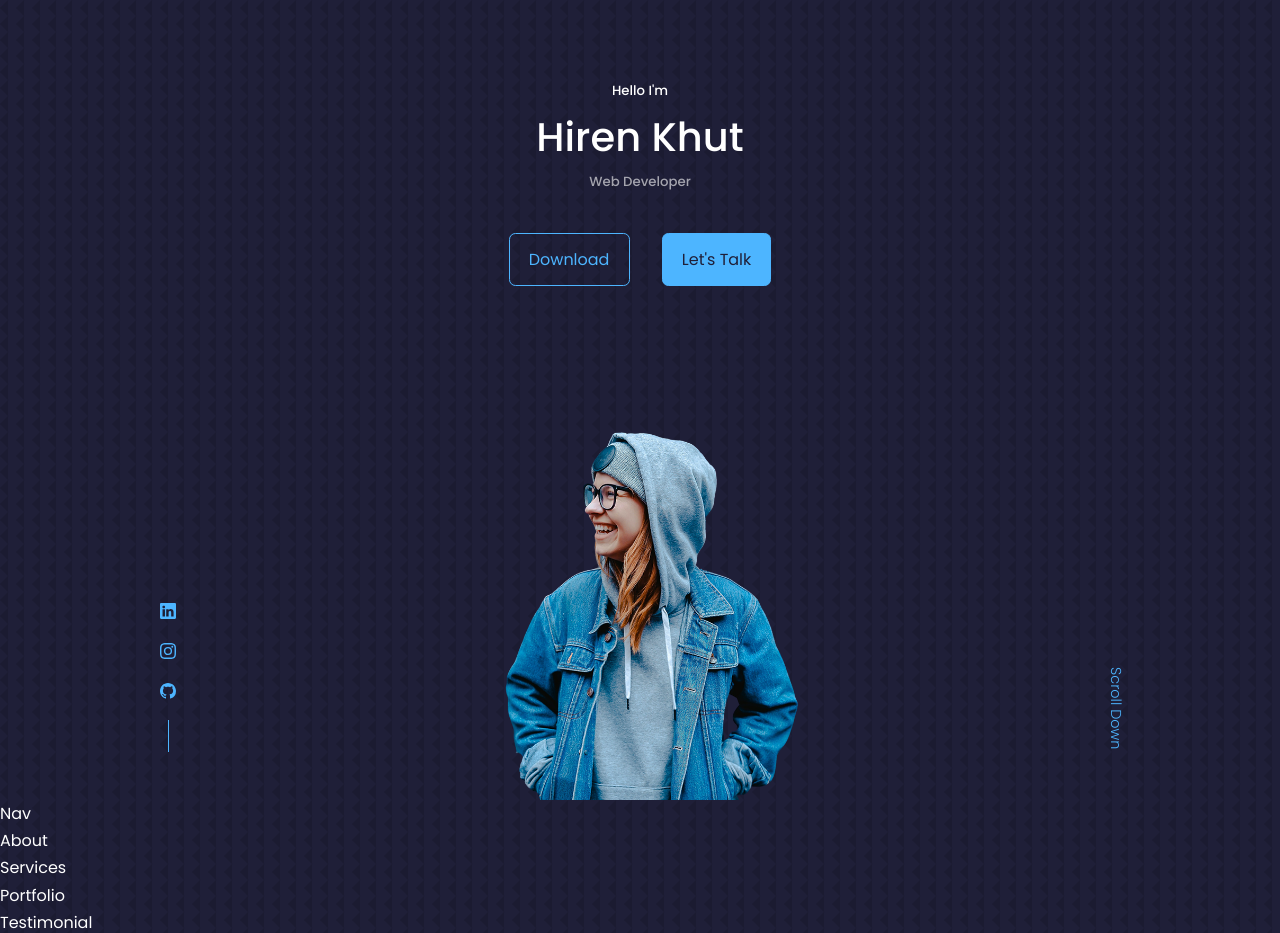
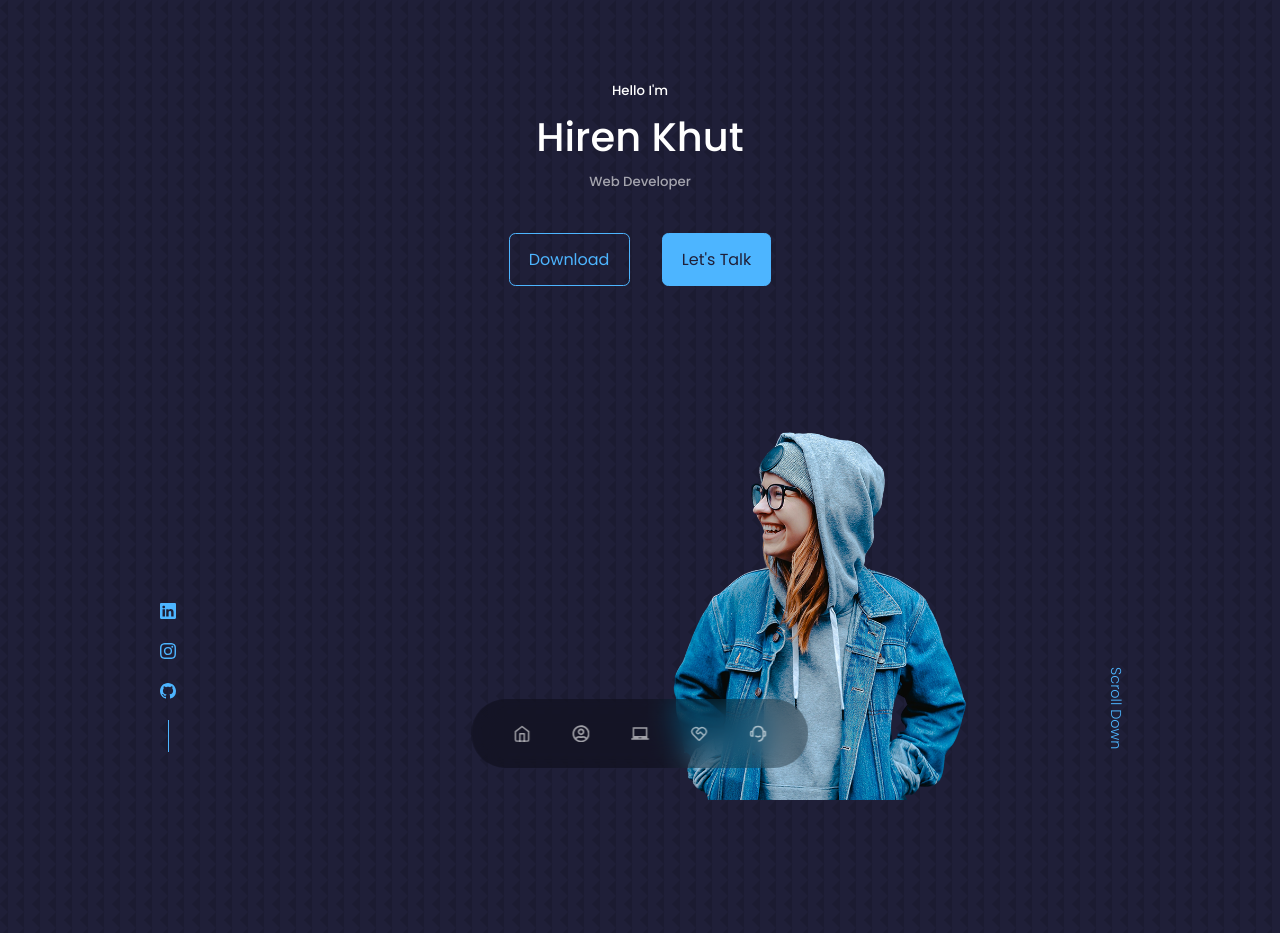
Before and after one commit to Hp92663/portfolio, a React (Create React App) app: page / in a window 1280 px wide. Shown: the top 933 px of the page. Built offline with nearby package versions, Linux system fonts and the light colour scheme.

Commit message:
complete 'nav' Section

```diff
--- a/src/components/about/About.js
+++ b/src/components/about/About.js
@@ -3,7 +3,7 @@
 
 const About = () => {
   return (
-    <div>About</div>
+    <section id='about'>About</section>
   )
 }
 
--- a/src/components/contact/Contact.js
+++ b/src/components/contact/Contact.js
@@ -3,7 +3,7 @@
 
 const Contact = () => {
   return (
-    <div>Contact</div>
+    <section id='contact'>Contact</section>
   )
 }
 
--- a/src/components/header/header.css
+++ b/src/components/header/header.css
@@ -41,12 +41,14 @@
 
 /* ME */
 
+
+
 .me {
     background-color: linear-gradient(var(--color-primary), transparent);
     width: 22rem;
     height: 30rem;
     position: absolute;
-    left: 32.5%;
+    left: 50%;
     margin-top: 4rem;
     align-items: center;
     border-radius: 12rem 12rem 0 0;
@@ -81,6 +83,10 @@
         height: 100vh;
     }
 
+    .me {
+        margin-left: 32px;
+    }
+
     .header_social,
     .scroll_down {
         display: none;
--- a/src/components/nav/Nav.js
+++ b/src/components/nav/Nav.js
@@ -1,9 +1,22 @@
 import React from 'react'
 import './nav.css'
 
+import { FiHome } from "react-icons/fi";
+import { FaRegUserCircle } from "react-icons/fa";
+import { MdLaptopChromebook } from "react-icons/md";
+import { RiServiceLine } from "react-icons/ri";
+import { RiCustomerService2Line } from "react-icons/ri";
+
+
 const Nav = () => {
   return (
-    <div>Nav</div>
+    <nav>
+        <a href='#'><FiHome /></a>
+        <a href='#about'><FaRegUserCircle /></a>
+        <a href='#experience'><MdLaptopChromebook /></a>
+        <a href='#service'><RiServiceLine /></a>
+        <a href='#contact'><RiCustomerService2Line /></a>
+    </nav>
   )
 }
 
--- a/src/components/nav/nav.css
+++ b/src/components/nav/nav.css
@@ -0,0 +1,33 @@
+nav {
+    background: rgba(0, 0, 0, 0.3);
+    width: max-content;
+    display: block;
+    padding: 0.7rem 1.7rem;
+    z-index: 2;
+    position: fixed;
+    left: 50%;
+    transform: translateX(-50%);
+    bottom: 2rem;
+    display: flex;
+    gap: 0.8rem;
+    border-radius: 3rem;
+    backdrop-filter: blur(15px);
+}
+
+nav a {
+    background: transparent;
+    padding: 0.9rem;
+    border-radius: 50%;
+    display: flex;
+    color: var(--color-light);
+    font-size: 1.1rem;
+}
+
+nav a:hover {
+    background: rgba(0, 0, 0, 0.3);
+}
+
+nav a.active {
+    background: var(--color-bg);
+    color: var(--color-white);
+}
--- a/src/components/portfolio/Portfolio.js
+++ b/src/components/portfolio/Portfolio.js
@@ -2,7 +2,7 @@
 import './portfolio.css'
 const Portfolio = () => {
   return (
-    <div>Portfolio</div>
+    <section id=''>Portfolio</section>
   )
 }
 
--- a/src/components/services/Services.js
+++ b/src/components/services/Services.js
@@ -3,7 +3,7 @@
 
 const Services = () => {
   return (
-    <div>Services</div>
+    <section id='service'>Services</section>
   )
 }
 
```
Also changed, not shown: src/components/experience/Experience.js (+10 -0 lines), src/assets/h_logo.png (added).
